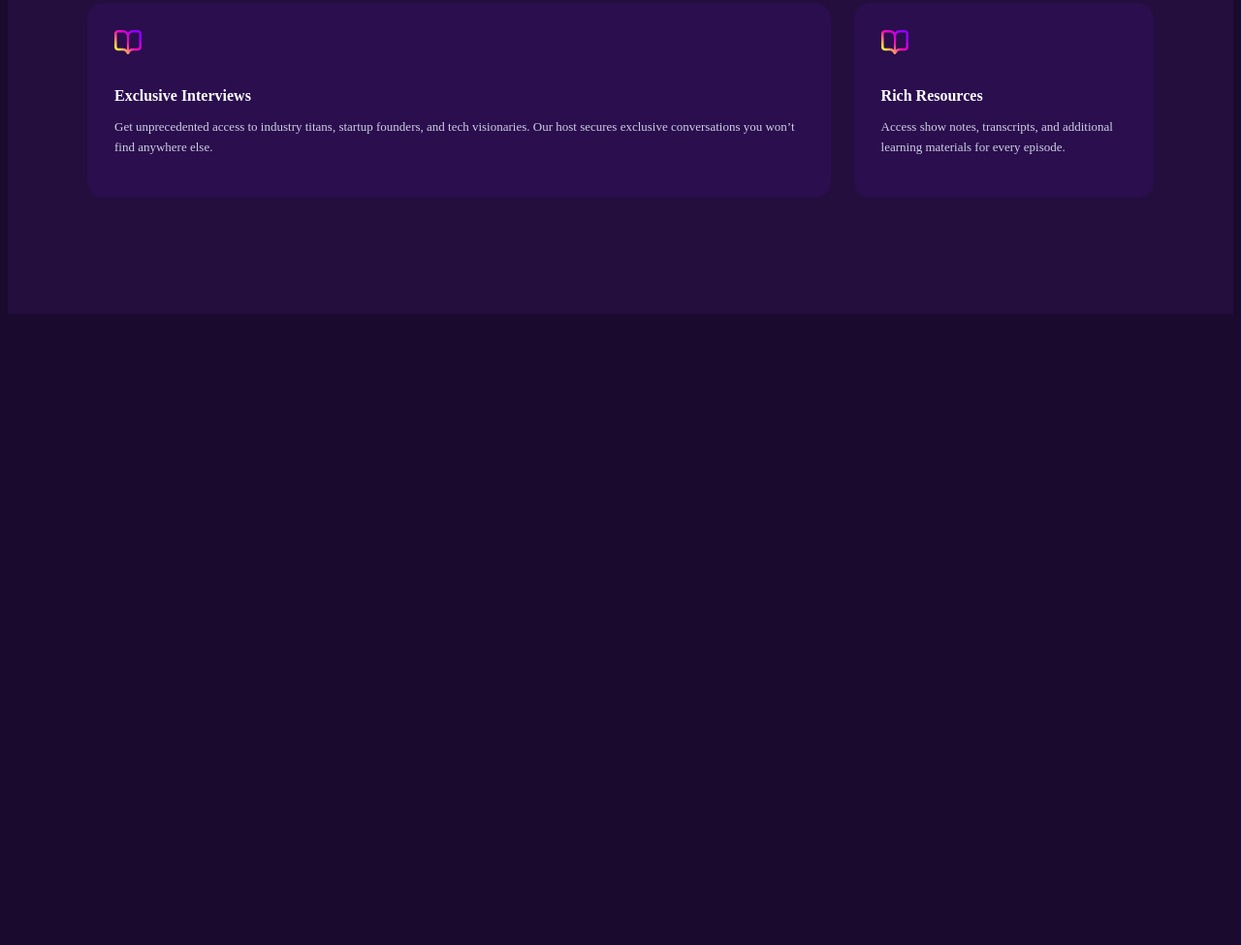
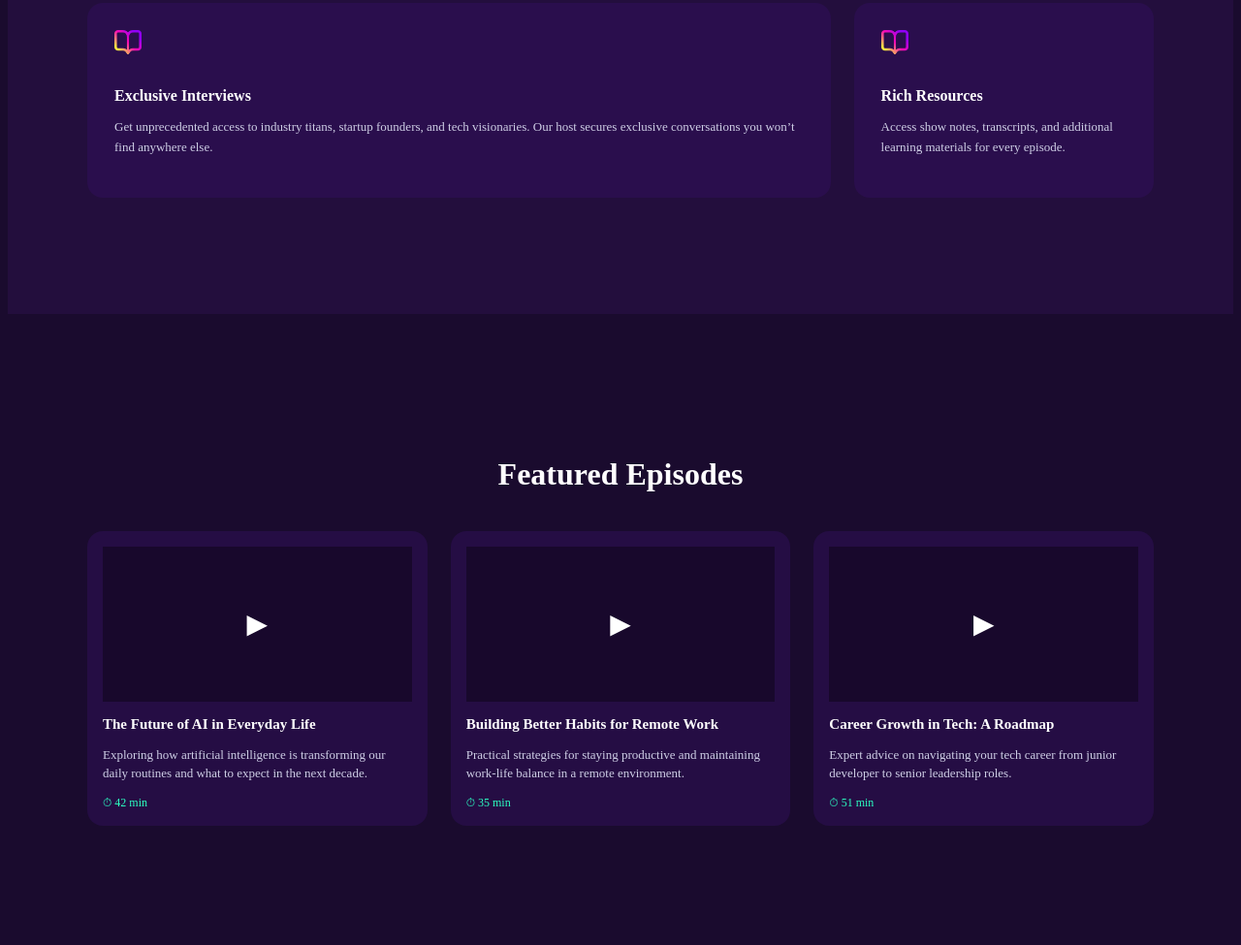
Before and after one commit to Sohom-roy2014/ASSI2, a plain HTML site: page index.html in a window 1280 px wide. Shown: the part 2185-3160 px from the top of the page at 97% size. Before the commit the page ends 2517 px from the top, so only its background shows below. Drawn offline with Linux system fonts and the light colour scheme; files whose address does not match are found by name.

Commit message:
Featured Episodes is okk

```diff
--- a/index.html
+++ b/index.html
@@ -165,6 +165,51 @@
 </section>
 
 
+<section class="featured">
+  <h2>Featured Episodes</h2>
+
+  <div class="episode-grid">
+
+    <a href="https://youtu.be/oX7OduG1YmI?si=8X7-IE8VQBl-yNtv" class="episode-card">
+      <div class="thumb">
+        <span class="play">▶</span>
+      </div>
+      <h3>The Future of AI in Everyday Life</h3>
+      <p>
+        Exploring how artificial intelligence is transforming our daily routines
+        and what to expect in the next decade.
+      </p>
+      <span class="time">⏱ 42 min</span>
+    </a>
+
+    <a href="https://youtu.be/LWiM-LuRe6w?si=W87Ua4EipaFDbTH_" class="episode-card" >
+      <div class="thumb">
+        <span class="play">▶</span>
+      </div>
+      <h3>Building Better Habits for Remote Work</h3>
+      <p>
+        Practical strategies for staying productive and maintaining work-life
+        balance in a remote environment.
+      </p>
+      <span class="time">⏱ 35 min</span>
+    </a>
+
+    <a href="https://youtu.be/zIwLWfaAg-8?si=813y7RAeLokX6O-t" class="episode-card">
+      <div class="thumb">
+        <span class="play">▶</span>
+      </div>
+      <h3>Career Growth in Tech: A Roadmap</h3>
+      <p>
+        Expert advice on navigating your tech career from junior developer
+        to senior leadership roles.
+      </p>
+      <span class="time">⏱ 51 min</span>
+    </a>
+
+  </div>
+</section>
+
+
 
 </body>
 </html>
--- a/style.css
+++ b/style.css
@@ -398,3 +398,91 @@ rgba(26, 11, 46, 1);
       "resources";
   }
 }
+
+
+.featured{
+  background: rgba(26,11,46,1);
+  padding:120px 16px;
+  text-align:center;
+}
+
+.featured h2{
+  color:#fff;
+  font-size:32px;
+  margin-bottom:40px;
+}
+
+
+.episode-grid{
+  max-width:1100px;
+  margin:0 auto;
+  display:grid;
+  grid-template-columns:repeat(3,1fr);
+  gap:24px;
+}
+
+
+.episode-card{
+  display:block;
+  background:rgba(37, 13, 68, 1);
+  border-radius:16px;
+  padding:16px;
+  text-align:left;
+  text-decoration:none;
+}
+
+
+.thumb{
+  height:160px;
+  border-radius:12px;
+  background-image:var(--bg);
+  background-size:cover;
+  background-position:center;
+  position:relative;
+  margin-bottom:14px;
+}
+
+.play{
+  position:absolute;
+  inset:0;
+  display:flex;
+  align-items:center;
+  justify-content:center;
+  font-size:28px;
+  color:#fff;
+  background:rgba(0,0,0,.35);
+}
+
+
+.episode-card h3{
+  color:#fff;
+  font-size:15px;
+  margin-bottom:6px;
+}
+
+.episode-card p{
+  font-size:13px;
+  color:#cfcfe6;
+  line-height:1.5;
+  margin-bottom:10px;
+}
+
+.time{
+  font-size:12px;
+  color:#2cffc3;
+}
+
+@media (max-width:576px){
+
+  .featured{
+    padding:80px 14px;
+  }
+
+  .featured h2{
+    font-size:26px;
+  }
+
+  .episode-grid{
+    grid-template-columns:1fr;
+  }
+}
```
